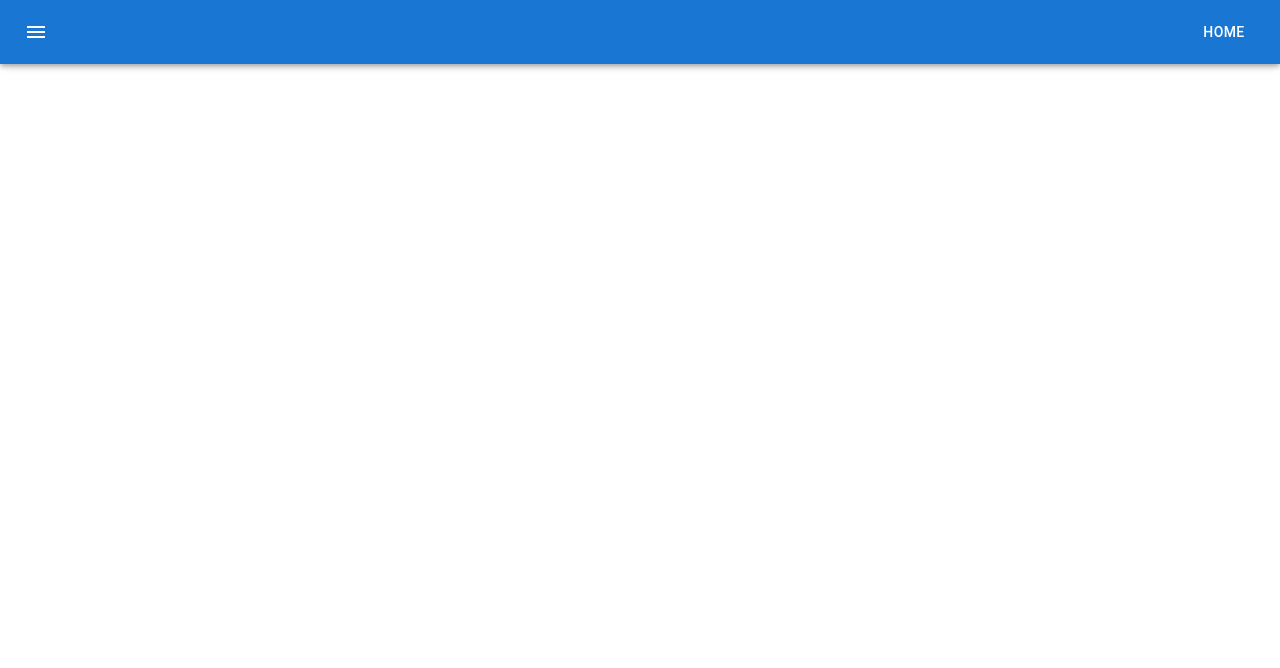
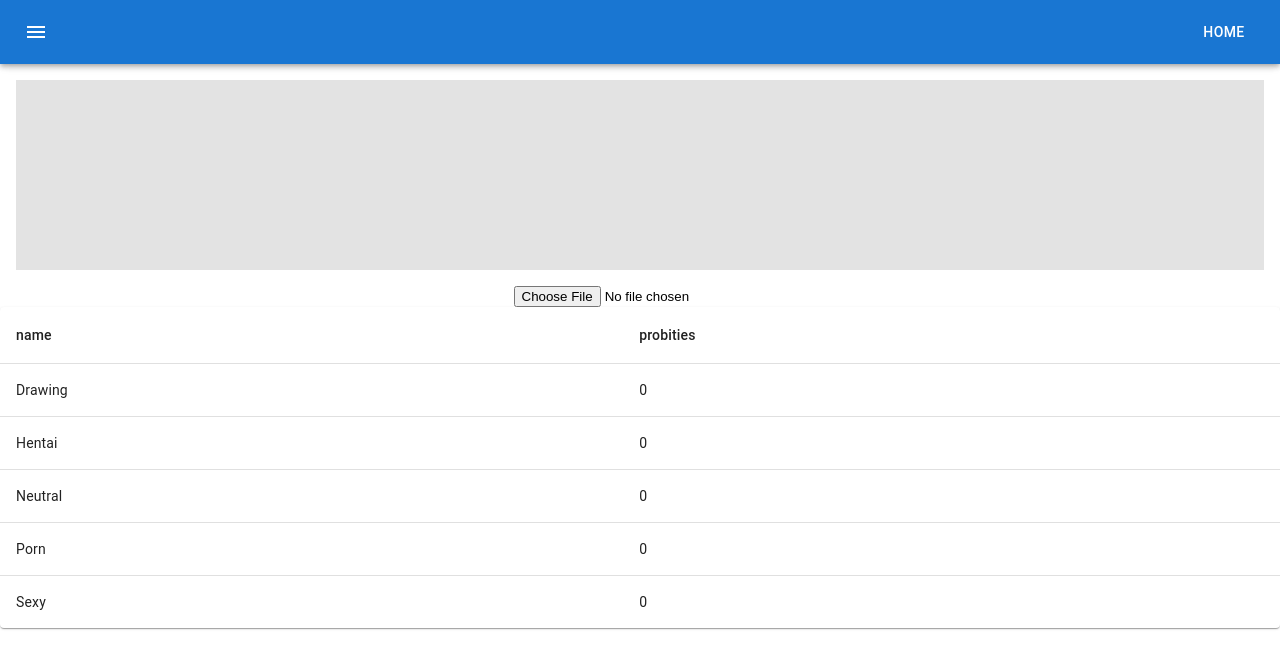
Before and after one commit to Plumbiu/nextjs_tensorflow, a Next.js app: page /nsfw in a window 1280 px wide. Shown: the top 668 px of the page. Built offline with nearby package versions, Linux system fonts and the light colour scheme.

Commit message:
添加nfswjs

```diff
--- a/package.json
+++ b/package.json
@@ -25,6 +25,7 @@
     "@types/react-dom": "18.2.3",
     "autoprefixer": "10.4.14",
     "next": "13.4.0",
+    "nsfwjs": "^2.4.2",
     "postcss": "8.4.23",
     "react": "18.2.0",
     "react-dom": "18.2.0",
--- a/pages/nsfw/index.tsx
+++ b/pages/nsfw/index.tsx
@@ -1,7 +1,102 @@
-import React from 'react'
+import React, { useRef, useState } from 'react'
+import classes from './nfsw.module.css'
+import * as nsfw from 'nsfwjs'
+import { CircularProgress, Paper, Skeleton, Table, TableBody, TableCell, TableContainer, TableHead, TableRow } from '@mui/material'
 
 export default function nfsw() {
+  const iptRef = useRef<HTMLInputElement>(null)
+  const imgRef = useRef<HTMLImageElement>(null)
+  const [imgSrc, setImgSrc] = useState('')
+  const [rows, setRows] = useState([
+    createData('Drawing', '0'),
+    createData('Hentai', '0'),
+    createData('Neutral', '0'),
+    createData('Porn', '0'),
+    createData('Sexy', '0'),
+  ])
+  const [loading, setLoading] = useState(false)
+
+  async function showImg() {
+    setLoading(true)
+    if (!iptRef.current || !iptRef.current.files) return
+    const file = iptRef.current.files[0]
+    setImgSrc(() => window.URL.createObjectURL(file))
+    try {
+      const model = await nsfw.load()
+      if(!imgRef.current) return
+      const predictions = await model.classify(imgRef.current)
+      console.log(predictions)
+      const formatedPredictions = predictions.map(item => {
+        return createData(item.className, `${(item.probability * 100).toFixed(2)}%`)
+      })
+      setRows(formatedPredictions)
+    } catch(err) {
+    } finally {
+      setLoading(false)
+    }
+
+  }
+  function createData(
+    name: string,
+    probability: string,
+  ) {
+    return { name, probability };
+  }
+
   return (
-    <div>nfsw</div>
+    <div className={classes.container}>
+      <div className={classes.content}>
+        {!imgSrc ? (
+          <Skeleton
+            sx={{ height: 190 }}
+            animation="wave"
+            variant="rectangular"
+          />
+        ) : (
+          <img ref={imgRef} src={imgSrc} alt="image" />
+        )}
+      </div>
+      <div className={classes.iptContainer}>
+        <input
+          style={{appearance: 'none'}}
+          title=''
+          ref={iptRef}
+          onChange={showImg}
+          type="file"
+          accept="image/png,image/jpg"
+        />
+      </div>
+      {
+        loading ? (
+          <div className={classes.loading}>
+            <CircularProgress disableShrink />
+          </div>
+        ): (
+          <TableContainer component={Paper}>
+            <Table sx={{ minWidth: 250 }} aria-label="simple table">
+              <TableHead>
+                <TableRow>
+                  <TableCell>name</TableCell>
+                  <TableCell>probities</TableCell>
+                </TableRow>
+              </TableHead>
+              <TableBody>
+                {rows.map(row => (
+                  <TableRow
+                    key={row.name}
+                    sx={{ '&:last-child td, &:last-child th': { border: 0 } }}
+                  >
+                    <TableCell component="th" scope="row">
+                      {row.name}
+                    </TableCell>
+                    <TableCell>{row.probability}</TableCell>
+                  </TableRow>
+                ))}
+              </TableBody>
+            </Table>
+          </TableContainer>
+        )
+      }
+    </div>
   )
 }
--- /dev/null
+++ b/pages/nsfw/nfsw.module.css
@@ -0,0 +1,16 @@
+.container {
+  @apply mt-20;
+}
+.content {
+  @apply m-4;
+}
+.content img {
+  @apply w-full;
+}
+.iptContainer {
+  @apply flex justify-center mt-4;
+}
+.loading {
+  @apply flex justify-center items-center;
+  @apply w-4/5 mx-auto h-40;
+}
```
Also changed, not shown: 2 other files (tests, documents, lock files or other folders).
